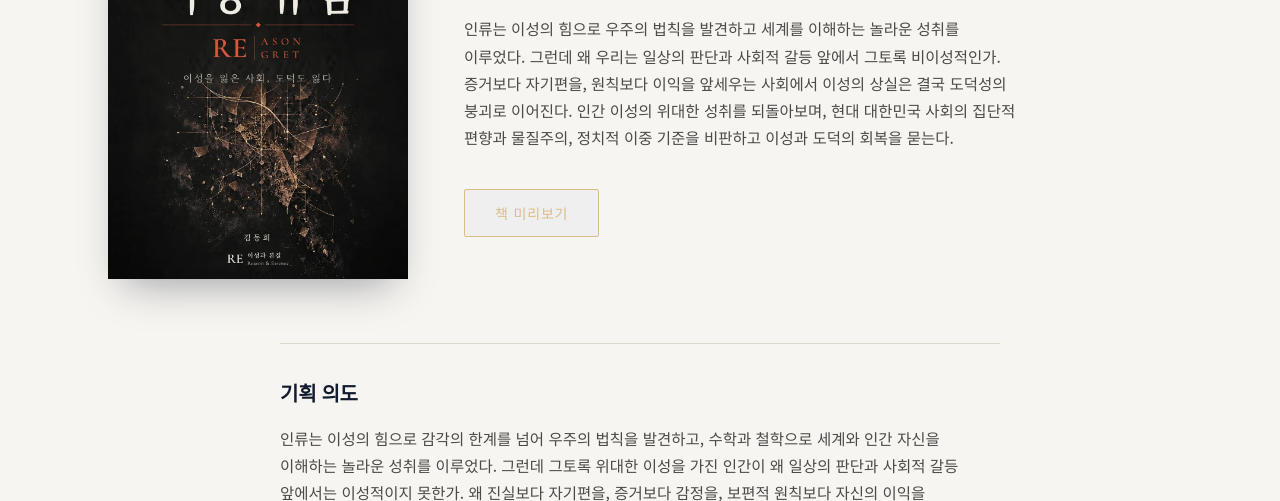
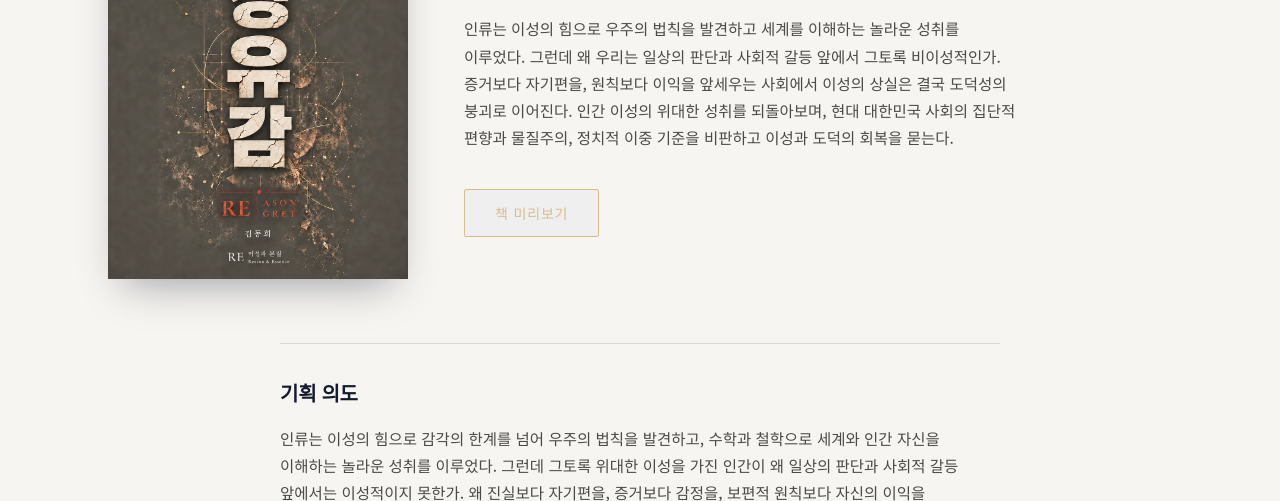
Before and after one commit to dongheekim-cmd/reason-essence, a plain HTML site: page books/reason-regret.html in a window 1280 px wide. Shown: the part 599-1100 px from the top of the page. Drawn offline with Linux system fonts and the light colour scheme; a web font is replaced by a local one.

Commit message:
이성유감 표지 교체

```diff
--- a/books/reason-regret.html
+++ b/books/reason-regret.html
@@ -6,10 +6,10 @@
 <meta name="description" content="인류는 이성의 힘으로 우주의 법칙을 발견하고 세계를 이해하는 놀라운 성취를 이루었다. 그런데 왜 우리는 일상의 판단과 사회적 갈등 앞에서 그토록 비이성적인가. 증거보다 자기편을, 원칙보다 이익을 앞세우는 사회에서 이성의 상실은 결국 도덕성의 붕괴로 이어진다. 인간 이성의 위대한 성취를 되돌아보며, 현대 대한민국 사회의 집단적 편향과 물질주의, 정치적 이중 기준을 비판하고 이성과 도덕의 회복을 묻는다.">
 <link rel="canonical" href="https://reason-essence.com/books/reason-regret.html">
 <meta property="og:type" content="book"><meta property="og:site_name" content="이성과 본질"><meta property="og:locale" content="ko_KR">
-<meta property="og:title" content="이성 유감 | 이성과 본질"><meta property="og:description" content="인류는 이성의 힘으로 우주의 법칙을 발견하고 세계를 이해하는 놀라운 성취를 이루었다. 그런데 왜 우리는 일상의 판단과 사회적 갈등 앞에서 그토록 비이성적인가. 증거보다 자기편을, 원칙보다 이익을 앞세우는 사회에서 이성의 상실은 결국 도덕성의 붕괴로 이어진다. 인간 이성의 위대한 성취를 되돌아보며, 현대 대한민국 사회의 집단적 편향과 물질주의, 정치적 이중 기준을 비판하고 이성과 도덕의 회복을 묻는다."><meta property="og:url" content="https://reason-essence.com/books/reason-regret.html"><meta property="og:image" content="https://reason-essence.com/images/books/reason-regret-20261021.webp">
-<meta name="twitter:card" content="summary_large_image"><meta name="twitter:title" content="이성 유감 | 이성과 본질"><meta name="twitter:description" content="인류는 이성의 힘으로 우주의 법칙을 발견하고 세계를 이해하는 놀라운 성취를 이루었다. 그런데 왜 우리는 일상의 판단과 사회적 갈등 앞에서 그토록 비이성적인가. 증거보다 자기편을, 원칙보다 이익을 앞세우는 사회에서 이성의 상실은 결국 도덕성의 붕괴로 이어진다. 인간 이성의 위대한 성취를 되돌아보며, 현대 대한민국 사회의 집단적 편향과 물질주의, 정치적 이중 기준을 비판하고 이성과 도덕의 회복을 묻는다."><meta name="twitter:image" content="https://reason-essence.com/images/books/reason-regret-20261021.webp">
+<meta property="og:title" content="이성 유감 | 이성과 본질"><meta property="og:description" content="인류는 이성의 힘으로 우주의 법칙을 발견하고 세계를 이해하는 놀라운 성취를 이루었다. 그런데 왜 우리는 일상의 판단과 사회적 갈등 앞에서 그토록 비이성적인가. 증거보다 자기편을, 원칙보다 이익을 앞세우는 사회에서 이성의 상실은 결국 도덕성의 붕괴로 이어진다. 인간 이성의 위대한 성취를 되돌아보며, 현대 대한민국 사회의 집단적 편향과 물질주의, 정치적 이중 기준을 비판하고 이성과 도덕의 회복을 묻는다."><meta property="og:url" content="https://reason-essence.com/books/reason-regret.html"><meta property="og:image" content="https://reason-essence.com/images/books/reason-regret-20261116.webp">
+<meta name="twitter:card" content="summary_large_image"><meta name="twitter:title" content="이성 유감 | 이성과 본질"><meta name="twitter:description" content="인류는 이성의 힘으로 우주의 법칙을 발견하고 세계를 이해하는 놀라운 성취를 이루었다. 그런데 왜 우리는 일상의 판단과 사회적 갈등 앞에서 그토록 비이성적인가. 증거보다 자기편을, 원칙보다 이익을 앞세우는 사회에서 이성의 상실은 결국 도덕성의 붕괴로 이어진다. 인간 이성의 위대한 성취를 되돌아보며, 현대 대한민국 사회의 집단적 편향과 물질주의, 정치적 이중 기준을 비판하고 이성과 도덕의 회복을 묻는다."><meta name="twitter:image" content="https://reason-essence.com/images/books/reason-regret-20261116.webp">
 <link rel="icon" href="../favicon.ico"><link rel="preconnect" href="https://fonts.googleapis.com"><link href="https://fonts.googleapis.com/css2?family=Noto+Serif+KR:wght@500;600;700&family=Noto+Sans+KR:wght@400;500&display=swap" rel="stylesheet"><link rel="stylesheet" as="style" crossorigin href="https://cdn.jsdelivr.net/gh/orioncactus/pretendard/dist/web/static/pretendard.css"><link rel="stylesheet" href="../css/style.css"><link rel="stylesheet" href="../css/footer-fix.css">
-<script type="application/ld+json">{"@context": "https://schema.org", "@type": "Book", "name": "이성 유감", "alternateName": "이성을 잃은 사회, 도덕도 잃다", "description": "인류는 이성의 힘으로 우주의 법칙을 발견하고 세계를 이해하는 놀라운 성취를 이루었다. 그런데 왜 우리는 일상의 판단과 사회적 갈등 앞에서 그토록 비이성적인가. 증거보다 자기편을, 원칙보다 이익을 앞세우는 사회에서 이성의 상실은 결국 도덕성의 붕괴로 이어진다. 인간 이성의 위대한 성취를 되돌아보며, 현대 대한민국 사회의 집단적 편향과 물질주의, 정치적 이중 기준을 비판하고 이성과 도덕의 회복을 묻는다.", "inLanguage": "ko", "url": "https://reason-essence.com/books/reason-regret.html", "image": "https://reason-essence.com/images/books/reason-regret-20261021.webp", "author": {"@type": "Person", "name": "김동희"}, "publisher": {"@type": "Organization", "name": "이성과 본질", "url": "https://reason-essence.com/"}}</script>
+<script type="application/ld+json">{"@context": "https://schema.org", "@type": "Book", "name": "이성 유감", "alternateName": "이성을 잃은 사회, 도덕도 잃다", "description": "인류는 이성의 힘으로 우주의 법칙을 발견하고 세계를 이해하는 놀라운 성취를 이루었다. 그런데 왜 우리는 일상의 판단과 사회적 갈등 앞에서 그토록 비이성적인가. 증거보다 자기편을, 원칙보다 이익을 앞세우는 사회에서 이성의 상실은 결국 도덕성의 붕괴로 이어진다. 인간 이성의 위대한 성취를 되돌아보며, 현대 대한민국 사회의 집단적 편향과 물질주의, 정치적 이중 기준을 비판하고 이성과 도덕의 회복을 묻는다.", "inLanguage": "ko", "url": "https://reason-essence.com/books/reason-regret.html", "image": "https://reason-essence.com/images/books/reason-regret-20261116.webp", "author": {"@type": "Person", "name": "김동희"}, "publisher": {"@type": "Organization", "name": "이성과 본질", "url": "https://reason-essence.com/"}}</script>
 </head>
 <body>
 <header class="site-header"><div class="wrap"><a href="../index.html" class="brand"><img class="site-logo" alt="이성과 본질 — Reason &amp; Essence"></a><nav class="main-nav"><ul><li><a href="../index.html">홈</a></li><li><a href="../books.html" class="active">도서목록</a></li><li><a href="../author.html">소개</a></li><li><a href="../press.html">보도자료</a></li><li><a href="../contact.html">문의</a></li></ul></nav><button class="nav-toggle" aria-label="메뉴 열기">☰</button></div></header>
--- a/js/books-data.js
+++ b/js/books-data.js
@@ -548,7 +548,7 @@ const BOOKS = [
     published: false,
     pubDate: "",
     stores: { yes24: "", aladin: "", kyobo: "", ridi: "", millie: "" },
-    image: "images/books/reason-regret-20261021.webp",
+    image: "images/books/reason-regret-20261116.webp",
     desc: "인류는 이성의 힘으로 우주의 법칙을 발견하고 세계를 이해하는 놀라운 성취를 이루었다. 그런데 왜 우리는 일상의 판단과 사회적 갈등 앞에서 그토록 비이성적인가. 증거보다 자기편을, 원칙보다 이익을 앞세우는 사회에서 이성의 상실은 결국 도덕성의 붕괴로 이어진다. 인간 이성의 위대한 성취를 되돌아보며, 현대 대한민국 사회의 집단적 편향과 물질주의, 정치적 이중 기준을 비판하고 이성과 도덕의 회복을 묻는다.",
     intent: "인류는 이성의 힘으로 감각의 한계를 넘어 우주의 법칙을 발견하고, 수학과 철학으로 세계와 인간 자신을 이해하는 놀라운 성취를 이루었다. 그런데 그토록 위대한 이성을 가진 인간이 왜 일상의 판단과 사회적 갈등 앞에서는 이성적이지 못한가. 왜 진실보다 자기편을, 증거보다 감정을, 보편적 원칙보다 자신의 이익을 앞세우는가. 이 책은 인간 이성의 위대한 성취에서 출발해 현대 대한민국 사회의 물질주의와 집단적 편향, 정치의 이중 기준을 살핀다. 이성적 판단의 상실은 단순히 지적 능력의 문제가 아니다. 같은 행위에 서로 다른 잣대를 들이대고, 잘못을 정당화하며, 진실을 외면하는 순간 도덕성마저 무너지기 시작한다. 이성과 도덕은 별개의 문제가 아니다. 이 책은 우리가 잃어버린 이성적 판단과 자기비판의 능력을 되찾고, 그 위에서 개인과 공동체의 도덕성을 어떻게 회복할 것인지 묻는다.",
     audience: "과학과 철학에서 출발해 대한민국 사회의 교육·소비·정보 환경과 공적 판단의 문제를 함께 생각하고 싶은 일반 교양 독자.",
```
Also changed, not shown: images/books/reason-regret-20261116.webp (added).
